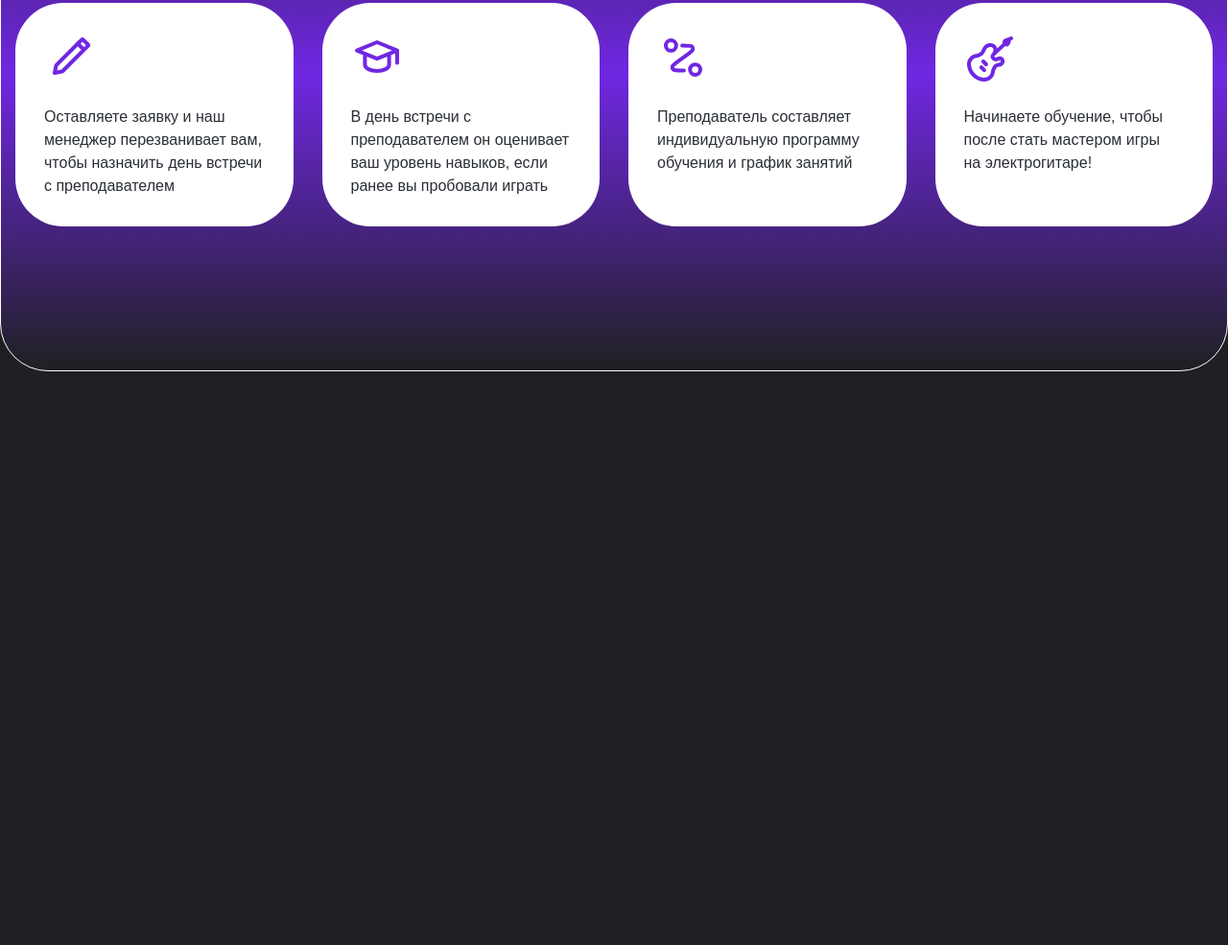
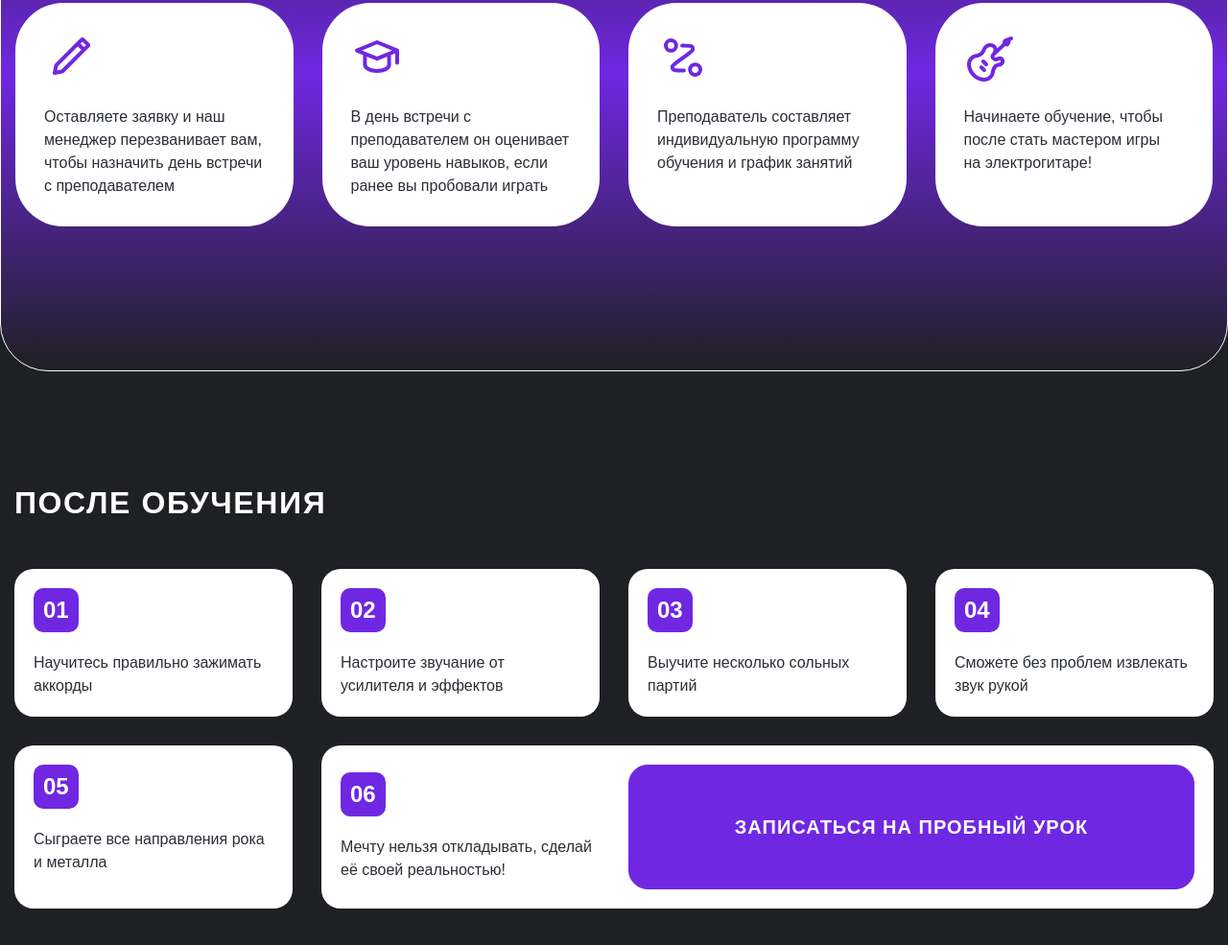
Before and after one commit to AndreyEmelianov/Musical-Breakthrough-Project, a website built with webpack: page src/index.html in a window 1280 px wide. Shown: the part 2961-3946 px from the top of the page at 96% size. Before the commit the page ends 3348 px from the top, so only its background shows below. Built offline with nearby package versions, Linux system fonts and the light colour scheme.

Commit message:
реализовал секцию результаты, сделал разметку и стилизовал согласно макету

```diff
--- a/src/index.html
+++ b/src/index.html
@@ -233,5 +233,34 @@
         </div>
       </div>
     </section>
+
+    <div class="container">
+      <section class="result">
+        <h2 class="title-h2">После обучения</h2>
+        <div class="result__list">
+          <div class="result__item">
+            <p class="result__text"><span>01</span>Научитесь правильно зажимать аккорды</p>
+          </div>
+          <div class="result__item">
+            <p class="result__text"><span>02</span>Настроите звучание от усилителя и эффектов</p>
+          </div>
+          <div class="result__item">
+            <p class="result__text"><span>03</span>Выучите несколько сольных партий</p>
+          </div>
+          <div class="result__item">
+            <p class="result__text"><span>04</span>Сможете без проблем извлекать звук рукой</p>
+          </div>
+          <div class="result__item">
+            <p class="result__text"><span>05</span>Сыграете все направления рока и металла</p>
+          </div>
+          <div class="result__item _subgrid">
+            <p class="result__text">
+              <span>06</span>Мечту нельзя откладывать, сделай её своей реальностью!
+            </p>
+            <button class="result__btn">Записаться на пробный урок</button>
+          </div>
+        </div>
+      </section>
+    </div>
   </body>
 </html>
--- a/src/styles/main.scss
+++ b/src/styles/main.scss
@@ -582,3 +582,68 @@ body::-webkit-scrollbar-thumb:hover {
     margin-bottom: 0;
   }
 }
+
+.result {
+  margin-top: 120px;
+  margin-bottom: 120px;
+  &__list {
+    display: grid;
+    grid-template-columns: repeat(4, 1fr);
+    gap: 30px;
+    margin-top: 50px;
+  }
+  &__item {
+    background-color: var.$light;
+    border-radius: 20px;
+    padding: 20px;
+    &._subgrid {
+      grid-column: 2 / 5;
+      display: grid;
+      grid-template-columns: subgrid;
+      grid-template-rows: 130px;
+      align-items: center;
+    }
+  }
+  &__btn {
+    grid-column: 2 / 4;
+    background-color: var.$accent;
+    align-self: stretch;
+    border-radius: 20px;
+    font-size: 20px;
+    font-weight: 600;
+    line-height: 110%;
+    letter-spacing: 1px;
+    text-transform: uppercase;
+    color: var.$light;
+    border: 1px solid var.$accent;
+    padding: 30px;
+    cursor: pointer;
+    transition: var.$tr;
+    @media (hover: hover) {
+      &:hover {
+        color: var.$accent;
+        background-color: transparent;
+      }
+    }
+  }
+  &__text {
+    color: var.$dark;
+    font-size: 16px;
+    line-height: 150%;
+    display: flex;
+    flex-direction: column;
+    margin: 0;
+    gap: 20px;
+    span {
+      width: fit-content;
+      display: block;
+      font-size: 24px;
+      font-weight: 600;
+      line-height: 110%;
+      background-color: var.$accent;
+      border-radius: 10px;
+      padding: 10px;
+      color: var.$light;
+    }
+  }
+}
```
Also changed, not shown: 1 other file.
